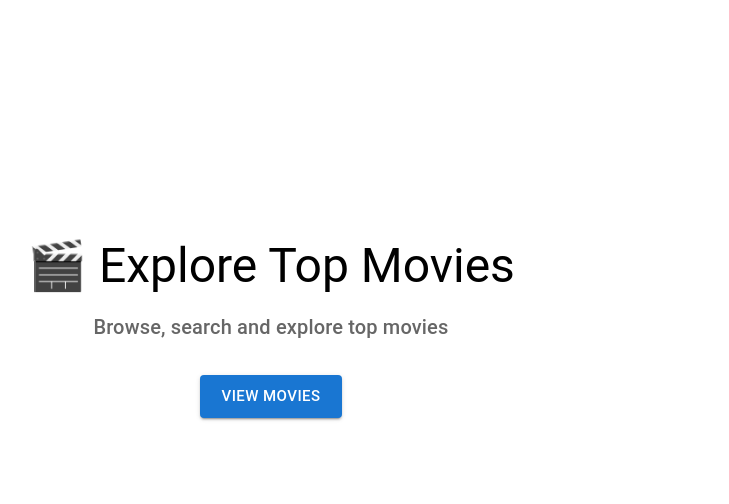
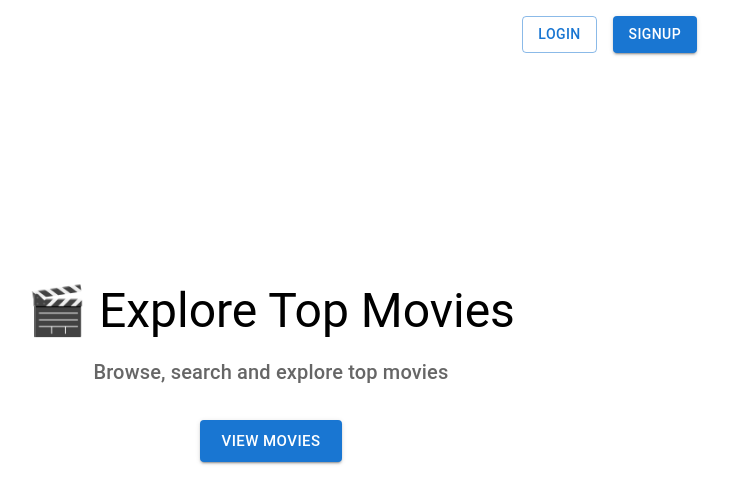
Before and after one commit to rohit45634/MovieApp, a React (Vite) app in the folder frontend/: page / in a window 1280 px wide. Shown: the top 504 px of the page, without its empty margins (369-1098 px from the left). Built offline with nearby package versions, Linux system fonts and the light colour scheme; sample sign-in values are in the browser's storage.

Commit message:
update home

```diff
--- a/frontend/src/pages/Home.jsx
+++ b/frontend/src/pages/Home.jsx
@@ -6,6 +6,31 @@ const Home = () => {
 
   return (
     <Container maxWidth="md">
+      {/* 🔹 TOP BAR */}
+      <Box
+        sx={{
+          display: "flex",
+          justifyContent: "flex-end",
+          gap: 2,
+          mt: 2,
+        }}
+      >
+        <Button
+          variant="outlined"
+          onClick={() => navigate("/login")}
+        >
+          Login
+        </Button>
+
+        <Button
+          variant="contained"
+          onClick={() => navigate("/signup")}
+        >
+          Signup
+        </Button>
+      </Box>
+
+      {/* 🔹 MAIN CONTENT */}
       <Box
         sx={{
           height: "80vh",
```
